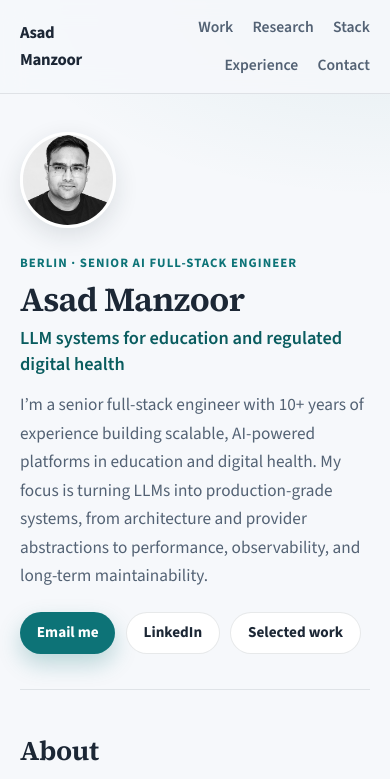
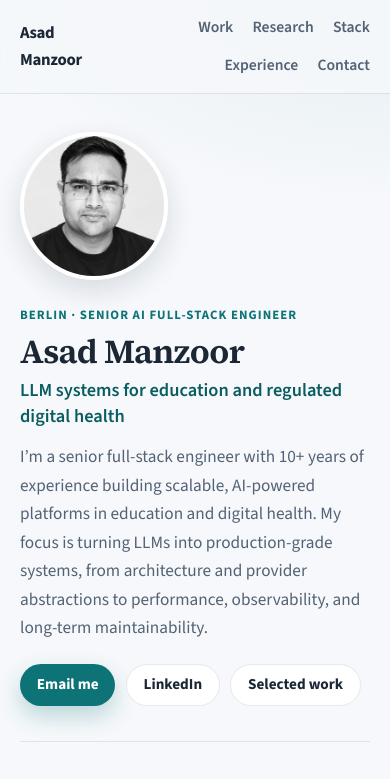
Before and after one commit to etechdevai/etechdevai.github.io, a plain HTML site: page index.html in a window 390 px wide. Shown: the top 779 px of the page. Drawn offline with nearby package versions, Linux system fonts and the light colour scheme.

Commit message:
Enlarge hero portrait to balance intro text

```diff
--- a/styles.css
+++ b/styles.css
@@ -91,19 +91,19 @@ nav a:hover { color: var(--teal-deep); }
 
 .hero {
   display: grid;
-  grid-template-columns: 112px 1fr;
-  gap: 1.5rem 1.75rem;
-  align-items: start;
+  grid-template-columns: 200px 1fr;
+  gap: 1.5rem 2rem;
+  align-items: center;
   padding: 2.4rem 0 2.2rem;
 }
 
 .avatar {
-  width: 112px;
-  height: 112px;
+  width: 200px;
+  height: 200px;
   border-radius: 50%;
   object-fit: cover;
-  border: 3px solid #fff;
-  box-shadow: 0 8px 24px rgba(28, 39, 53, 0.12);
+  border: 4px solid #fff;
+  box-shadow: 0 10px 28px rgba(28, 39, 53, 0.14);
 }
 
 .hero h1 {
@@ -603,8 +603,8 @@ footer a:hover { color: var(--teal-deep); }
   }
 
   .avatar {
-    width: 96px;
-    height: 96px;
+    width: 148px;
+    height: 148px;
   }
 
   .project,
```
